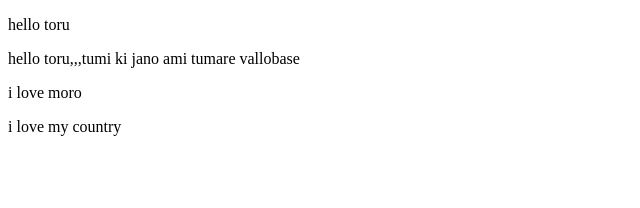
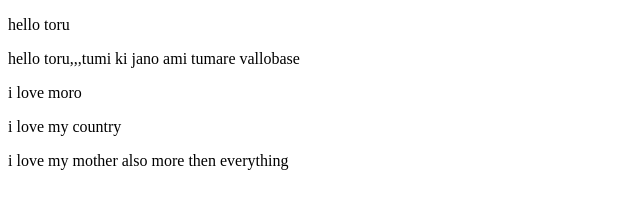
Before and after one commit to Poransah247/toruu-web, a plain HTML site: page index.html in a window 1280 px wide. Shown: the whole page, without its empty margins (0-640 px from the left). Drawn offline with Linux system fonts and the light colour scheme.

Commit message:
ptag-added

```diff
--- a/index.html
+++ b/index.html
@@ -11,5 +11,7 @@
     <p> hello toru,,,tumi ki jano ami tumare vallobase</p>
     <P>    i love moro </P>
     <p>    i love my country </p>
+    <p> i love my mother also more then everything
+    </p>
 </body>
 </html>
```
